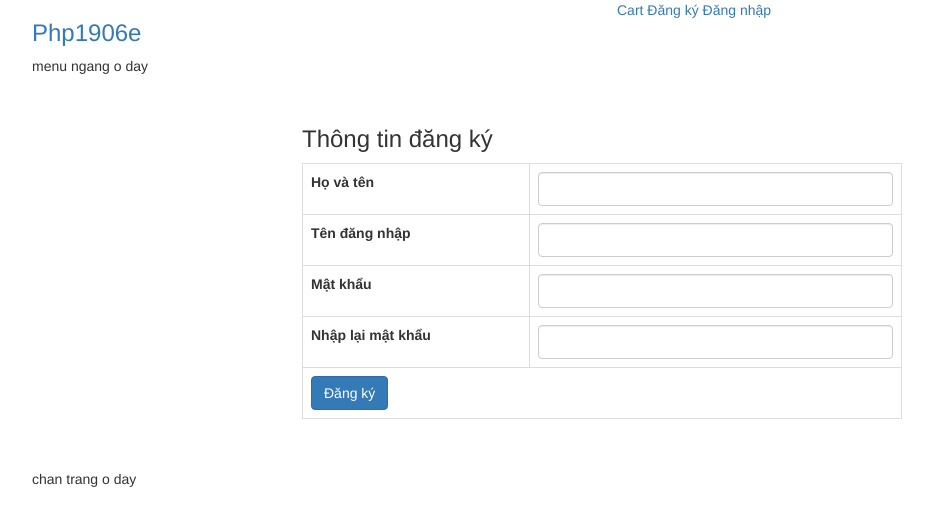
After one commit to cuongnd/thuc_hanh_buoi_5, a Laravel app: page /dang-ky in a window 1280 px wide. The commit adds this page. Shown: the top 526 px of the page, without its empty margins (38-971 px from the left). Run offline with Laravel 8, Linux system fonts and the light colour scheme; data that the repository does not hold is empty; some libraries are stand-ins or nearby versions.

Commit message:
update composer

```diff
--- a/ecommerce1/app/Http/Controllers/PageController.php
+++ b/ecommerce1/app/Http/Controllers/PageController.php
@@ -235,13 +235,10 @@ class PageController extends Controller
         }
         return view('page.register');
     }
-    public function postDangKy(UserRequest $request)
+    public function postDangKy(Request $request)
     {
-        $this->validate($request,[
-            'txtEmail' => 'unique:users,email'
-        ],[
-            "txtEmail.unique" => "Email của bạn đã tồn tại"
-        ]);
+
+
          if($request->txtPass != $request->txtConfirmPass){
             return redirect('dang-ky')->with('loi','Mật khẩu không trùng khớp');
         }else{
--- a/ecommerce1/public/frontend_asset/custom.css
+++ b/ecommerce1/public/frontend_asset/custom.css
@@ -4,3 +4,8 @@
     margin: 150px auto;
     padding: 10px;
 }
+.area-dang-ky
+{
+    width: 600px;
+    margin: 50px auto;
+}
--- a/ecommerce1/resources/views/layout/master.blade.php
+++ b/ecommerce1/resources/views/layout/master.blade.php
@@ -41,6 +41,8 @@
             </div>
             <div class="col-md-6">
                 <a href="{{url('/')}}/gio-hang">Cart</a>
+                <a href="{{url('/')}}/dang-ky">Đăng ký</a>
+                <a href="{{url('/')}}/dang-nhap">Đăng nhập</a>
             </div>
         </div>
         <div class="row">
--- /dev/null
+++ b/ecommerce1/resources/views/page/register.blade.php
@@ -0,0 +1,32 @@
+@extends('layout.master')
+@section('content')
+    <div class="area-dang-ky">
+       <h3>Thông tin đăng ký</h3>
+        <form action="" method="post">
+            <table class="table table-bordered">
+                <tr>
+                    <th>Họ và tên</th>
+                    <td><input class="form-control" type="text" name="full_name"></td>
+                </tr>
+                <tr>
+                    <th>Tên đăng nhập</th>
+                    <td><input class="form-control" type="text" name="user_name"></td>
+                </tr>
+                <tr>
+                    <th>Mật khẩu</th>
+                    <td><input class="form-control" type="password" name="txtPass"></td>
+                </tr>
+                <tr>
+                    <th>Nhập lại mật khẩu</th>
+                    <td><input class="form-control" type="password" name="txtConfirmPass"></td>
+                </tr>
+                <tr>
+                    <th colspan="2">
+                        <button class="btn btn-primary">Đăng ký</button>
+                    </th>
+                </tr>
+            </table>
+            {{csrf_field()}}
+        </form>
+    </div>
+@endsection
--- a/ecommerce1/routes/web.php
+++ b/ecommerce1/routes/web.php
@@ -18,6 +18,19 @@ Route::group(['prefix' => 'ajax'], function () {
     Route::post('add-to-cart', 'AjaxController@postAjaxAddtoCart');
 });
 Route::get('gio-hang', ['as' => 'giohang', 'uses' => 'PageController@getShowCart']);
+Route::get('thanh-toan', ['as' => 'thanhtoan', 'uses' => 'PageController@getShowCheckout']);
+//đăng ký
+Route::get('dang-ky', ['as' => 'dangky', 'uses' => 'PageController@getDangKy']);
+
+Route::post('dang-ky', ['as' => 'dangky', 'uses' => 'PageController@postDangKy']);
+
+//Đăng nhập
+Route::get('dang-nhap', ['as' => 'get.login', 'uses' => 'PageController@getLogin']);
+
+Route::post('dang-nhap', ['as' => 'post.login', 'uses' => 'PageController@postLogin']);
+
+
+
 //show form insert data
 Route::get('/admin/news/item', function () {
     return view('admin.news.item');
```
Also changed, not shown: ecommerce1/resources/views/page/checkout.blade.php (added, +71 -0 lines).
